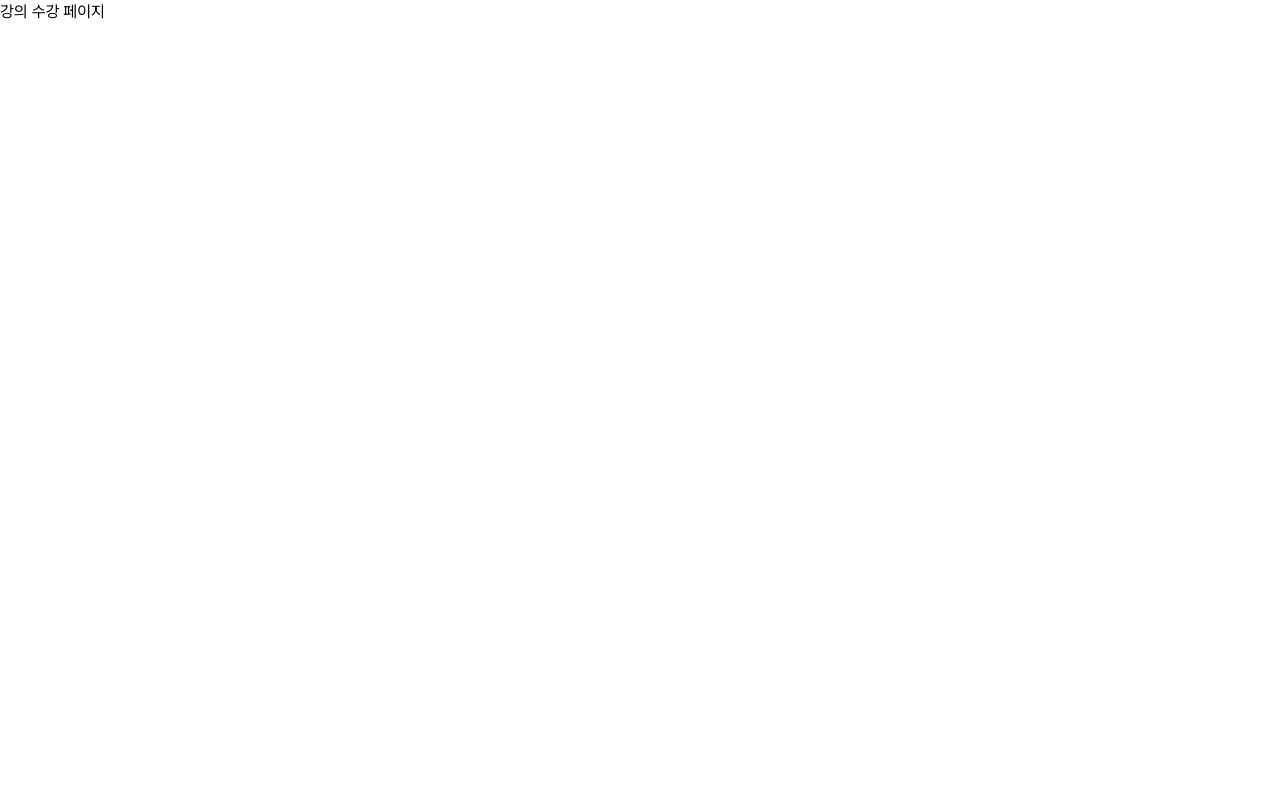
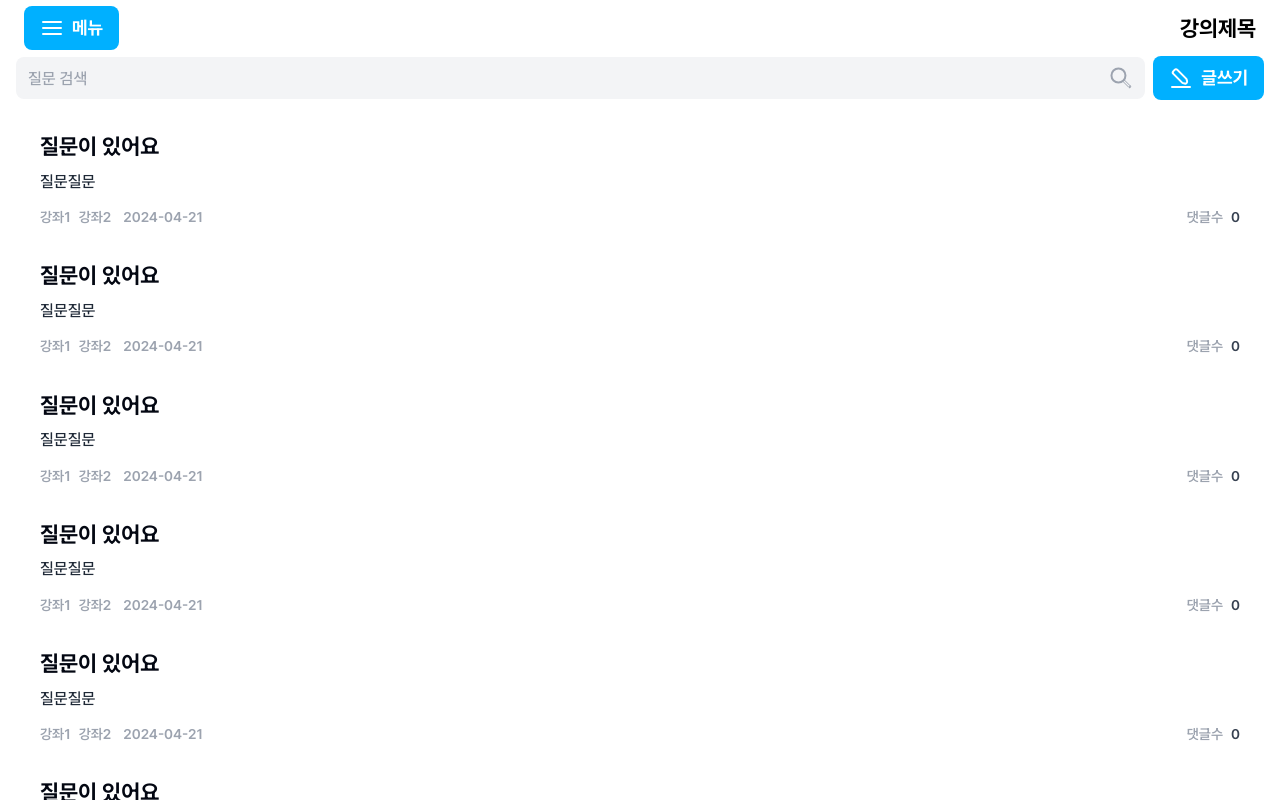
Before and after one commit to mung96/gongkademy_front, a Next.js app: page /lecture/1 in a window 1280 px wide. Built offline with nearby package versions, Linux system fonts and the light colour scheme.

Commit message:
design: 플레이어 레이아웃 구현

```diff
--- a/src/app/(with-header)/courses/[id]/page.tsx
+++ b/src/app/(with-header)/courses/[id]/page.tsx
@@ -16,7 +16,7 @@ const course = {
   thumbnail: 'https://i.ytimg.com/vi/wYPIhJsOs3U/hq720.jpg?sqp=-…BACGAY4AUAB&rs=AOn4CLBSCfnc25vP04mjehMtyu9qVOEqcA',
 };
 
-const boardList = [
+export const boardList = [
   {
     id: '1',
     title: '질문이 있어요',
--- a/src/app/lecture/[id]/page.tsx
+++ b/src/app/lecture/[id]/page.tsx
@@ -1,3 +1,66 @@
+'use client';
+
+import Button from '@/components/Button';
+import MenuIcon from '@/app/assets/svg/MenuIcon.svg';
+import MagnifierIcon from '@/app/assets/svg/MagnifierIcon.svg';
+import HomeIcon from '@/app/assets/svg/HomeIcon.svg';
+import PencilIcon from '@/app/assets/svg/PencilIcon.svg';
+import Input from '@/components/Input';
+import { useState } from 'react';
+import BoardItem from '@/board/BoardItem';
+import { boardList } from '@/app/(with-header)/courses/[id]/page';
 export default function Page() {
-  return <div>강의 수강 페이지</div>;
+  const [search, setSearch] = useState('');
+  return (
+    <div>
+      <header className="flex items-center justify-between px-6 h-14">
+        <Button icon={<MenuIcon />} onClick={() => console.log('메뉴 클릭')}>
+          메뉴
+        </Button>
+        <p className="subtitle2 tablet:subtitle3">강의제목</p>
+      </header>
+      <div className="flex flex-col gap-4 px-4">
+        <div className="flex items-center gap-2">
+          <Input
+            value={search}
+            placeholder="질문 검색"
+            onChange={(e) => setSearch(e.target.value)}
+            icon={<MagnifierIcon />}
+          />
+          <Button icon={<PencilIcon />} onClick={() => console.log('글쓰기 클릭')}>
+            글쓰기
+          </Button>
+        </div>
+
+        <ul className="w-full">
+          {boardList.map((board) => (
+            <BoardItem
+              title={board.title}
+              content={board.content}
+              date={board.date}
+              category={board.category}
+              commentCount={board.commentCount}
+              courseTitle={board.courseTitle}
+              lectureTitle={board.lectureTitle}
+              key={board.id}
+            />
+          ))}
+        </ul>
+      </div>
+      <footer className="mt-[72px] flex justify-between px-6 py-[6px]">
+        <Button icon={<HomeIcon />} onClick={() => console.log('강좌 홈 클릭')}>
+          강좌 홈
+        </Button>
+
+        <div className="flex gap-2">
+          <Button variant="outlined" onClick={() => console.log('이전 강의 클릭')}>
+            이전 강의
+          </Button>
+          <Button variant="outlined" onClick={() => console.log('다음 강의 클릭')}>
+            다음 강의
+          </Button>
+        </div>
+      </footer>
+    </div>
+  );
 }
--- a/src/components/Button.tsx
+++ b/src/components/Button.tsx
@@ -4,7 +4,7 @@ import { ReactNode } from 'react';
 import { cva, VariantProps } from 'class-variance-authority';
 import { twMerge } from 'tailwind-merge';
 
-const styles = cva('button1 flex h-11 min-w-[70px] items-center justify-center gap-2  rounded-lg px-4', {
+const styles = cva('button1 flex h-11 min-w-[70px] items-center justify-center gap-2 rounded-lg px-4', {
   variants: {
     variant: {
       filled:
@@ -34,7 +34,7 @@ export default function Button({ children, onClick, variant, disabled, icon, cla
   return (
     <button onClick={onClick} className={twMerge(styles({ variant }), className)} disabled={disabled}>
       {icon && <div className="flex size-6 items-center justify-center">{icon}</div>}
-      <p>{children}</p>
+      <p className="text-nowrap">{children}</p>
     </button>
   );
 }
--- a/src/components/Input.tsx
+++ b/src/components/Input.tsx
@@ -9,7 +9,7 @@ type Props = {
 
 export default function Input({ value, placeholder, onChange, icon }: Props) {
   return (
-    <div className="relative w-full min-w-[220px] tablet:w-[132px]">
+    <div className="relative  min-w-[220px] flex-1 tablet:w-[132px]">
       <input
         value={value}
         onChange={onChange}
```
Also changed, not shown: src/app/assets/svg/HomeIcon.svg, src/app/assets/svg/MenuIcon.svg.
